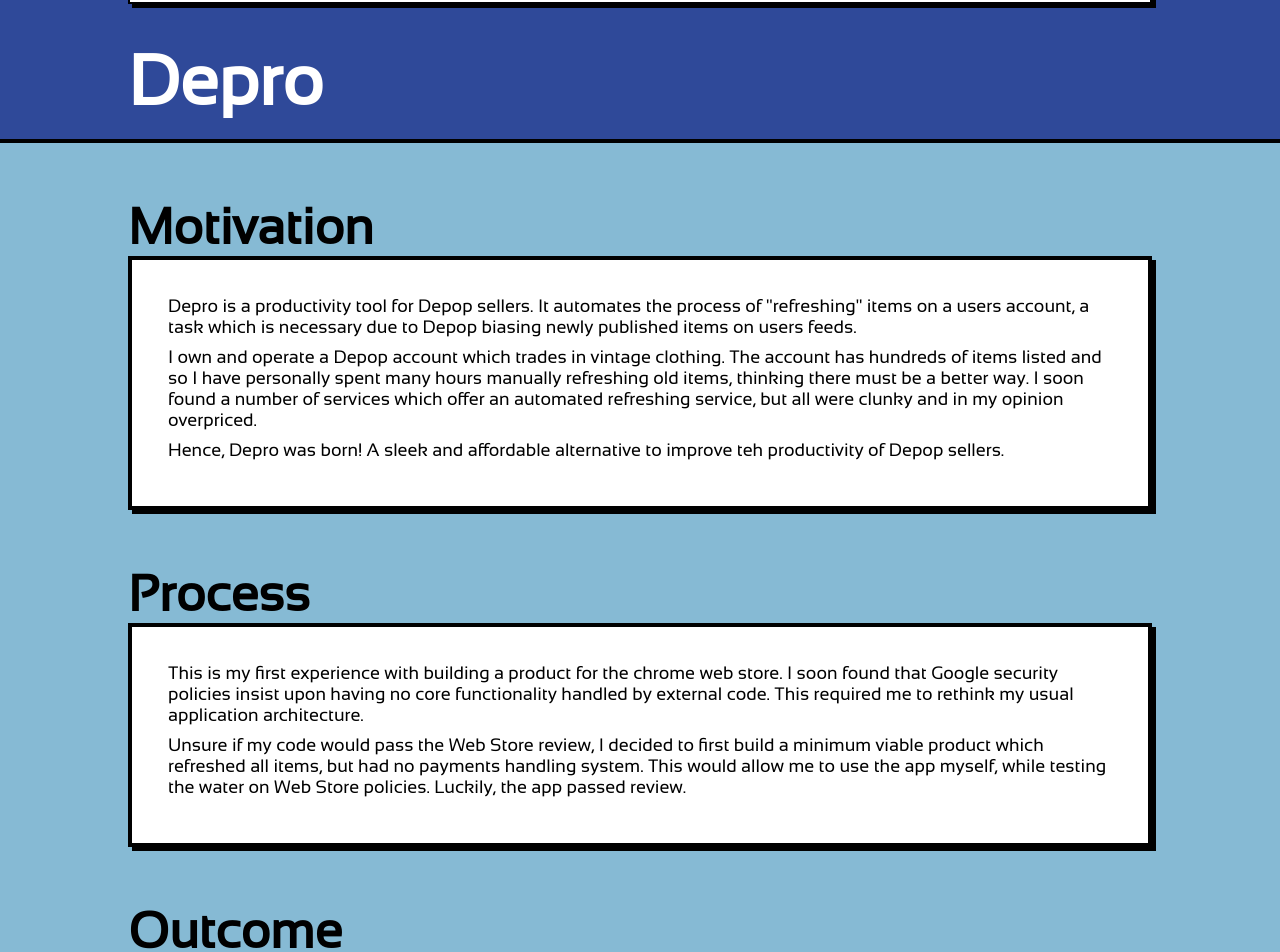
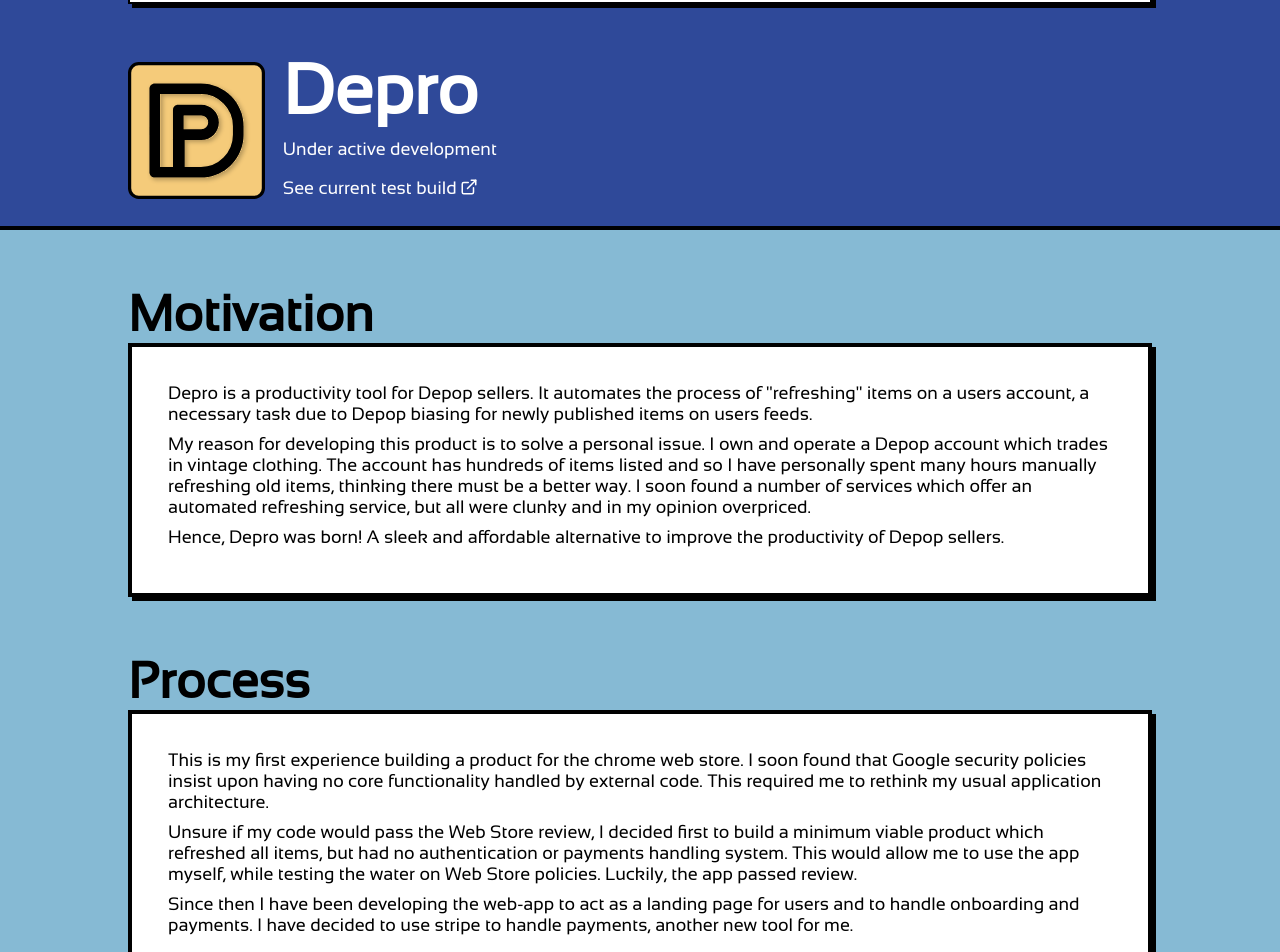
Before and after one commit to tomwalsh96/portfolio, a React (Create React App) app in the folder frontend/: page /projects/depro in a window 1280 px wide. Shown: the part 100-1052 px from the top of the page. Built offline with nearby package versions, Linux system fonts and the light colour scheme; no server answers.

Commit message:
Depro new header
+ more spelling fixes

```diff
--- a/frontend/package.json
+++ b/frontend/package.json
@@ -8,6 +8,7 @@
     "@testing-library/user-event": "^13.5.0",
     "react": "^18.2.0",
     "react-dom": "^18.2.0",
+    "react-icons": "^4.4.0",
     "react-router-dom": "^6.3.0",
     "react-scripts": "5.0.1",
     "react-social-icons": "^5.14.0",
--- a/frontend/src/pages/home/index.js
+++ b/frontend/src/pages/home/index.js
@@ -84,8 +84,7 @@
                 <p>Mobile-first web app using Django, React and MySQL. Deployed using docker-compose on AWS EC2.</p>
                 <p>Full-time research and development group project, tasked with creating a replacement app for Dublin Bus with
                 more accurate travel time predictions.</p>
-                <p>My tasks included leading frontend development and code quality management, as well as helping with data
-                analysis</p>
+                <p>Tasks included frontend development, code quality management and data science.</p>
                 <p>Data tasks involved preprocessing, understanding and modelling 2017 bus arrival-time data using tools
                 such pandas and sklearn.</p>
               </div>
@@ -107,8 +106,8 @@
               <h3 className="item-heading">Web Development, Full Stack</h3>
               <div className="item">
                 <p>I have experience across a wide range of development stacks.</p>
-                <p>React, Vue, Svelte, Node, Spring, serverless, MySQL, NoSQL</p>
-                <p>CI/CD using Docker and AWS Codepipline</p>
+                <p>React, Vue, Svelte, Node, Spring, serverless, MySQL, NoSQL.</p>
+                <p>CI/CD using Docker and AWS Codepipline.</p>
               </div>
               <hr/>
               <h3 className="item-heading">Project Coordination</h3>
--- a/frontend/src/pages/projects/Depro.js
+++ b/frontend/src/pages/projects/Depro.js
@@ -1,6 +1,8 @@
 import React from 'react';
 import './styles/depro.css';
 import NavBar from '../../components/layouts/NavBar';
+import DeproLogo from '../../assets/images/depro_logo.svg';
+import { FiExternalLink } from 'react-icons/fi';
 
 export default function Depro() {
   return (
@@ -8,7 +10,21 @@
       <header className="header">
         <div className="header-content">
           <NavBar />
-          <h1 className="title">Depro</h1>
+          <div className="header-title">
+            <img className="project-image" src={DeproLogo} alt="Depro Logo"></img>
+            <div className="header-title-text">
+              <h1 className="title">Depro</h1>
+              <p>Under active development</p>
+              <a
+                className="demo-link"
+                href="https://depro-e9104.web.app"
+                target="_blank"
+                rel="noreferrer"
+              >
+                See current test build <FiExternalLink />
+              </a>
+            </div>
+          </div>
         </div>
       </header>
       <div className="main">
@@ -18,10 +34,11 @@
             <div className="content-body">
               <p>
                 Depro is a productivity tool for Depop sellers. It automates the process of "refreshing"
-                items on a users account, a task which is necessary due to Depop biasing newly published
+                items on a users account, a necessary task due to Depop biasing for newly published
                 items on users feeds.
               </p>
               <p>
+                My reason for developing this product is to solve a personal issue.
                 I own and operate a Depop account which trades in vintage clothing. The account
                 has hundreds of items listed and so I have personally spent many hours manually
                 refreshing old items, thinking there must be a better way. I soon found a number
@@ -29,7 +46,7 @@
                 and in my opinion overpriced.
               </p>
               <p>
-                Hence, Depro was born! A sleek and affordable alternative to improve teh productivity
+                Hence, Depro was born! A sleek and affordable alternative to improve the productivity
                 of Depop sellers.
               </p>
             </div>
@@ -38,15 +55,19 @@
             <h2 className="content-heading">Process</h2>
             <div className="content-body">
               <p>
-                This is my first experience with building a product for the chrome web store. I soon
+                This is my first experience building a product for the chrome web store. I soon
                 found that Google security policies insist upon having no core functionality handled
                 by external code. This required me to rethink my usual application architecture.
               </p>
               <p>
-                Unsure if my code would pass the Web Store review, I decided to first build a minimum
-                viable product which refreshed all items, but had no payments handling system. This
-                would allow me to use the app myself, while testing the water on Web Store policies.
+                Unsure if my code would pass the Web Store review, I decided first to build a minimum
+                viable product which refreshed all items, but had no authentication or payments handling system.
+                This would allow me to use the app myself, while testing the water on Web Store policies.
                 Luckily, the app passed review.
+              </p>
+              <p>
+                Since then I have been developing the web-app to act as a landing page for users and to handle
+                onboarding and payments. I have decided to use stripe to handle payments, another new tool for me.
               </p>
             </div>
           </div>
@@ -55,7 +76,10 @@
             <div className="content-body">
               <p>
                 This is still an ongoing project, I have completed the minimum viable product and
-                am now developing a website and payments infrastructure to charge for the service.
+                I am now developing a website and payments infrastructure to charge for the service.
+                I hope to have a V1 product live soon and will then test the market for traction.
+                Should there be some uptake I hope to look for user feedback before introducing
+                new features.
               </p>
             </div>
           </div>
--- a/frontend/src/pages/projects/styles/depro.css
+++ b/frontend/src/pages/projects/styles/depro.css
@@ -11,6 +11,30 @@
   display: flex;
   flex-direction: column;
   padding: 2rem 1rem 1rem 1rem;
+}
+
+.depro .header-title {
+  display: flex;
+  align-items: flex-end;
+  gap: 1rem;
+  margin: 0.5rem 0 0.5rem 0;
+}
+
+.depro .project-image {
+  height: 7.6rem;
+}
+
+.depro .demo-link {
+  display: flex;
+  gap: 0.2rem;
+  text-decoration: none;
+  color: white;
+}
+
+.depro .header-title-text {
+  display: flex;
+  flex-direction: column;
+  gap: 0.5rem;
 }
 
 .depro .title {
```
Also changed, not shown: 1 other file (tests, documents, lock files or other folders).
